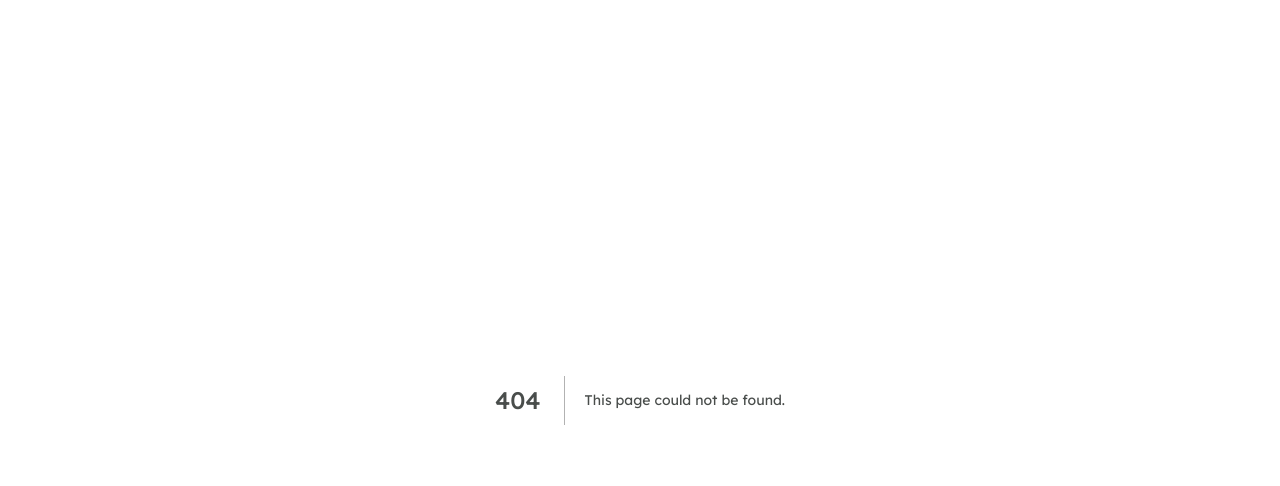
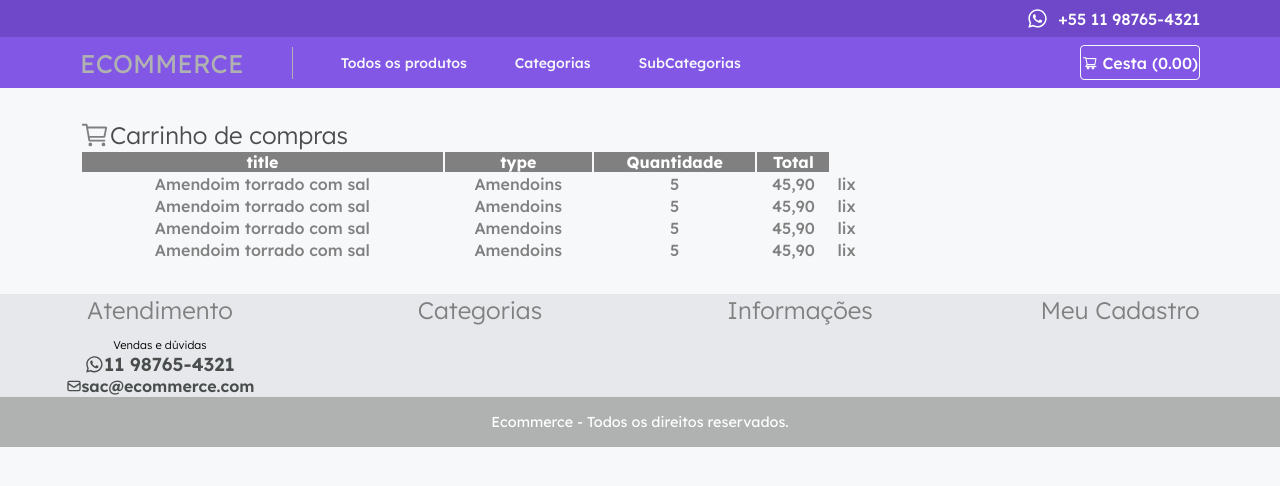
Before and after one commit to brbvi/e-commerce-simple, a Next.js app: page /cart in a window 1280 px wide. Before the commit this address had no page. Shown: the top 486 px of the page. Built offline with nearby package versions, Linux system fonts and the light colour scheme.

Commit message:
feat: initial cart page

```diff
--- a/src/components/Header/index.tsx
+++ b/src/components/Header/index.tsx
@@ -40,7 +40,7 @@ export const Header: React.FC = () => {
           <div className="animationBar" />
         </div>
         <Carrinho>
-          <a href="">
+          <a href="/cart">
             <AiOutlineShoppingCart />
             <p>Cesta</p>
             <span>({totalPrice.toFixed(2)})</span>
--- /dev/null
+++ b/src/pages/cart.tsx
@@ -0,0 +1,60 @@
+import { Header } from '../components/Header'
+import { Footer } from '../components/Footer'
+import { Container, LeftCart, RightCart } from '../styles/cart'
+
+import { IoCartOutline } from 'react-icons/io5'
+export const Cart: React.FC = () => {
+  return (
+    <>
+      <Header />
+      <Container>
+        <LeftCart>
+          <div>
+            <IoCartOutline fontSize="30" />
+            <h1>Carrinho de compras</h1>
+          </div>
+          <table>
+            <thead>
+              <th>title</th>
+              <th>type</th>
+              <th>Quantidade</th>
+              <th>Total</th>
+            </thead>
+            <tr>
+              <td>Amendoim torrado com sal</td>
+              <td>Amendoins</td>
+              <td>5</td>
+              <td>45,90</td>
+              <td>lix</td>
+            </tr>
+            <tr>
+              <td>Amendoim torrado com sal</td>
+              <td>Amendoins</td>
+              <td>5</td>
+              <td>45,90</td>
+              <td>lix</td>
+            </tr>
+            <tr>
+              <td>Amendoim torrado com sal</td>
+              <td>Amendoins</td>
+              <td>5</td>
+              <td>45,90</td>
+              <td>lix</td>
+            </tr>
+            <tr>
+              <td>Amendoim torrado com sal</td>
+              <td>Amendoins</td>
+              <td>5</td>
+              <td>45,90</td>
+              <td>lix</td>
+            </tr>
+          </table>
+        </LeftCart>
+        <RightCart></RightCart>
+      </Container>
+      <Footer />
+    </>
+  )
+}
+
+export default Cart
--- /dev/null
+++ b/src/styles/cart.ts
@@ -0,0 +1,34 @@
+import styled from 'styled-components'
+
+export const Container = styled.div`
+  display: grid;
+  grid-template-columns: 70% 30%;
+  padding: 2rem 5rem;
+`
+
+export const LeftCart = styled.div`
+  div {
+    display: flex;
+    align-items: center;
+
+    h1 {
+      font-weight: 300;
+      font-size: 1.5rem;
+    }
+  }
+
+  table {
+    width: 100%;
+
+    thead {
+      background: var(--gray-500);
+      color: var(--white);
+    }
+
+    td {
+      text-align: center;
+    }
+  }
+`
+
+export const RightCart = styled.div``
```
